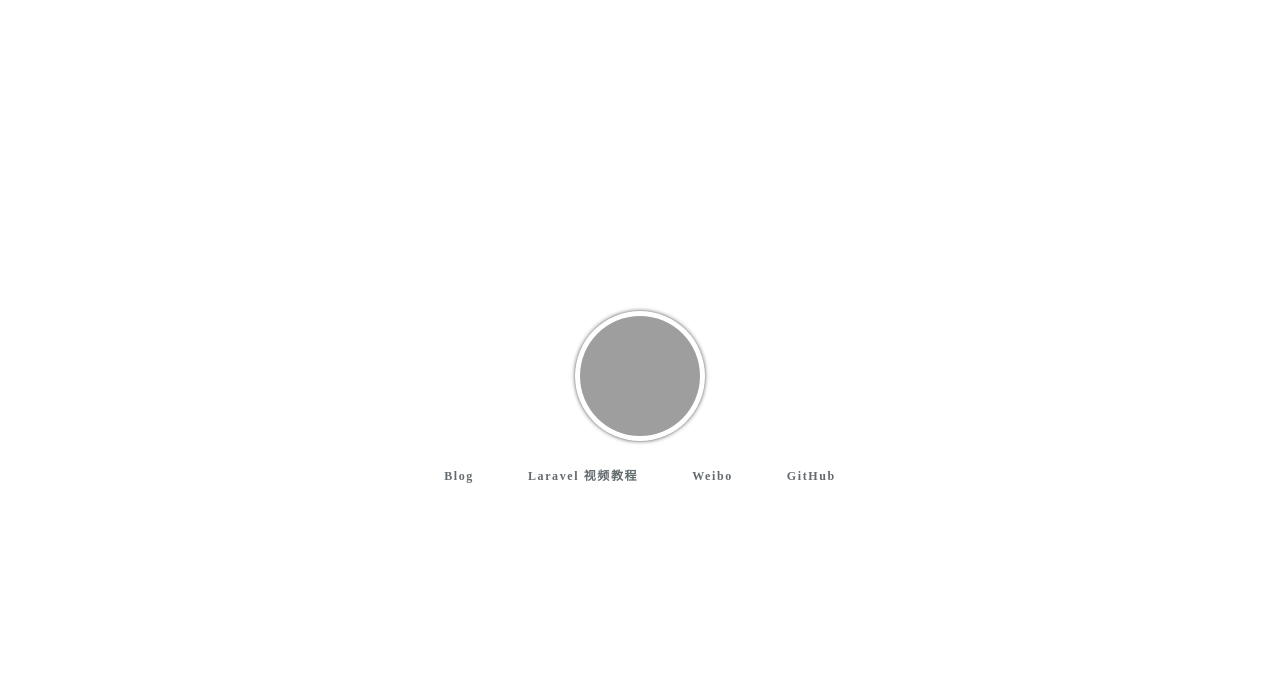
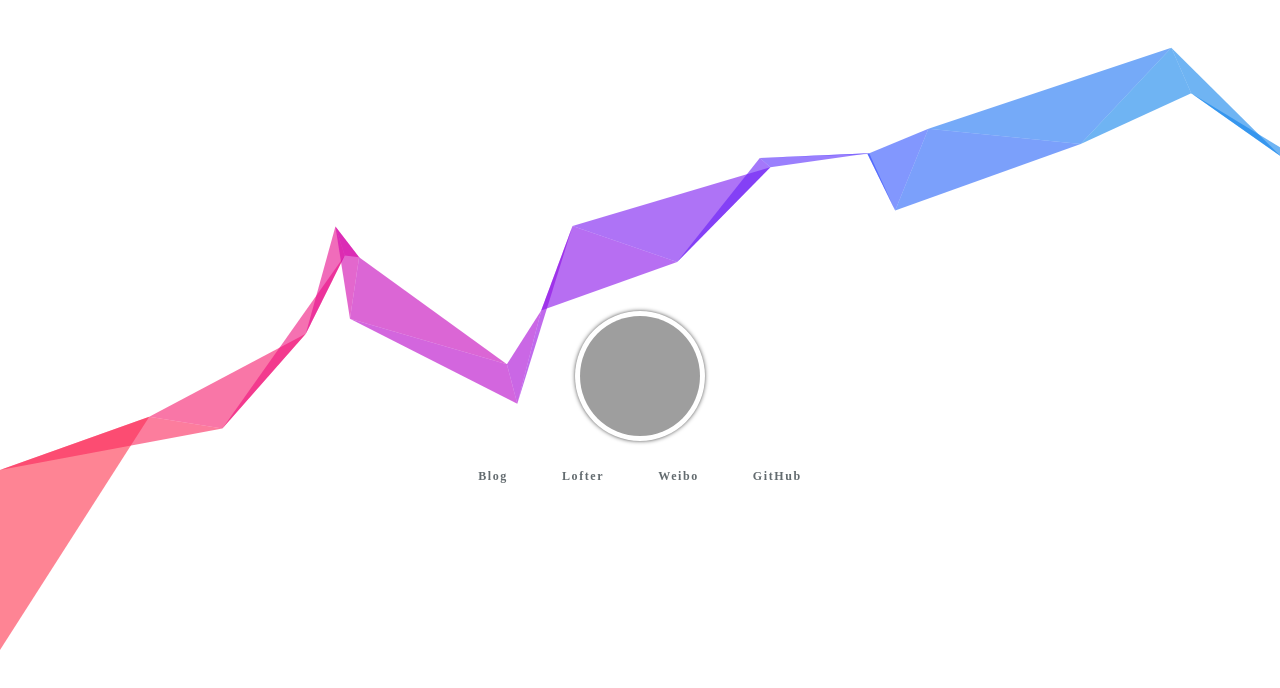
Before and after one commit to crazcdll/zcdll.com, a plain HTML site: page index.html in a window 1280 px wide. Drawn offline with Linux system fonts and the light colour scheme; grey boxes are pictures that could not be loaded.

Commit message:
修改首页，添加背景

```diff
--- a/index.html
+++ b/index.html
@@ -23,7 +23,6 @@
     <title>JellyBool | A Web Developer</title>
         <style>
             html, body {
-                background-color: #fff;
                 color: #636b6f;
                 font-family: 'Raleway';
                 font-weight: 100;
@@ -88,6 +87,15 @@
                 -moz-transform: rotate(360deg);
                 transform: rotate(360deg);
             }
+            canvas {
+                position: absolute;
+                top: 0;
+                left: 0;
+                z-index: -1;
+                width: 100%;
+                height: 100%;
+                pointer-events: none;
+            }
         </style>
     </head>
     <body>
@@ -100,11 +108,58 @@
                 </div>
                 <div class="links">
                     <a target="_blank" rel="noreferrer noopener" href="https://blog.zcdll.com">Blog</a>
-                    <a target="_blank" rel="noreferrer noopener" href="https://laravist.com">Laravel 视频教程</a>
+                    <a target="_blank" rel="noreferrer noopener" href="http://zcdll.lofter.com/">Lofter</a>
                     <a target="_blank" rel="noreferrer noopener" href="http://weibo.com/zcdll">Weibo</a>
                     <a target="_blank" rel="noreferrer noopener" href="https://github.com/zcdll">GitHub</a>
                 </div>
             </div>
         </div>
-
+        <canvas></canvas>
+        <script>
+            document.addEventListener('touchmove', function (e) {
+                e.preventDefault()
+            })
+            var c = document.getElementsByTagName('canvas')[0],
+                x = c.getContext('2d'),
+                pr = window.devicePixelRatio || 1,
+                w = window.innerWidth,
+                h = window.innerHeight,
+                f = 90,
+                q,
+                m = Math,
+                r = 0,
+                u = m.PI*2,
+                v = m.cos,
+                z = m.random
+            c.width = w*pr
+            c.height = h*pr
+            x.scale(pr, pr)
+            x.globalAlpha = 0.6
+            function i(){
+                x.clearRect(0,0,w,h)
+                q=[{x:0,y:h*.7+f},{x:0,y:h*.7-f}]
+                while(q[1].x<w+f) d(q[0], q[1])
+            }
+            function d(i,j){
+                x.beginPath()
+                x.moveTo(i.x, i.y)
+                x.lineTo(j.x, j.y)
+                var k = j.x + (z()*2-0.25)*f,
+                    n = y(j.y)
+                x.lineTo(k, n)
+                x.closePath()
+                r-=u/-50
+                x.fillStyle = '#'+(v(r)*127+128<<16 | v(r+u/3)*127+128<<8 | v(r+u/3*2)*127+128).toString(16)
+                x.fill()
+                q[0] = q[1]
+                q[1] = {x:k,y:n}
+            }
+            function y(p){
+                var t = p + (z()*2-1.1)*f
+                return (t>h||t<0) ? y(p) : t
+            }
+            document.onclick = i
+            document.ontouchstart = i
+            i()
+        </script>
 </body></html>
```
